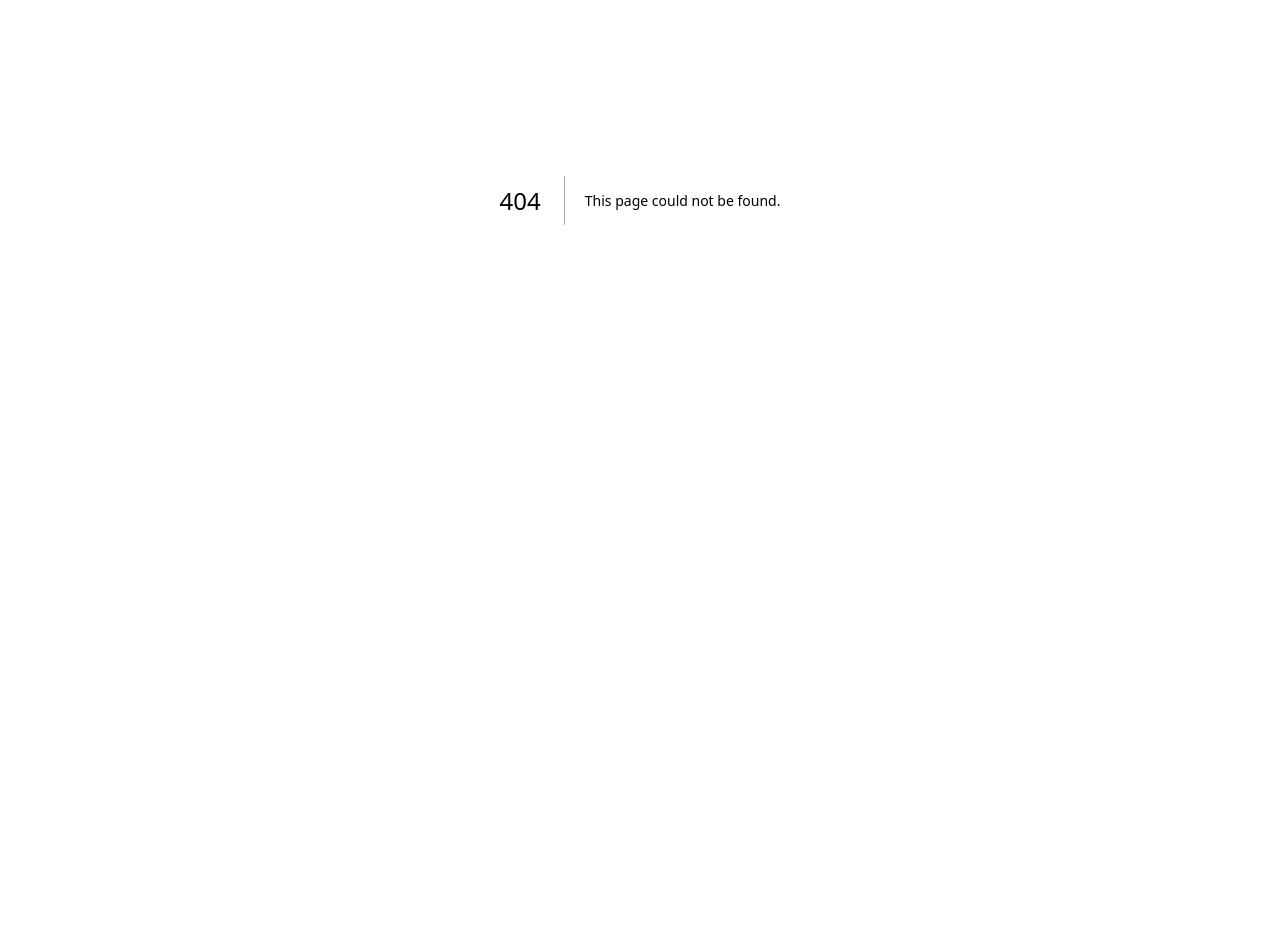
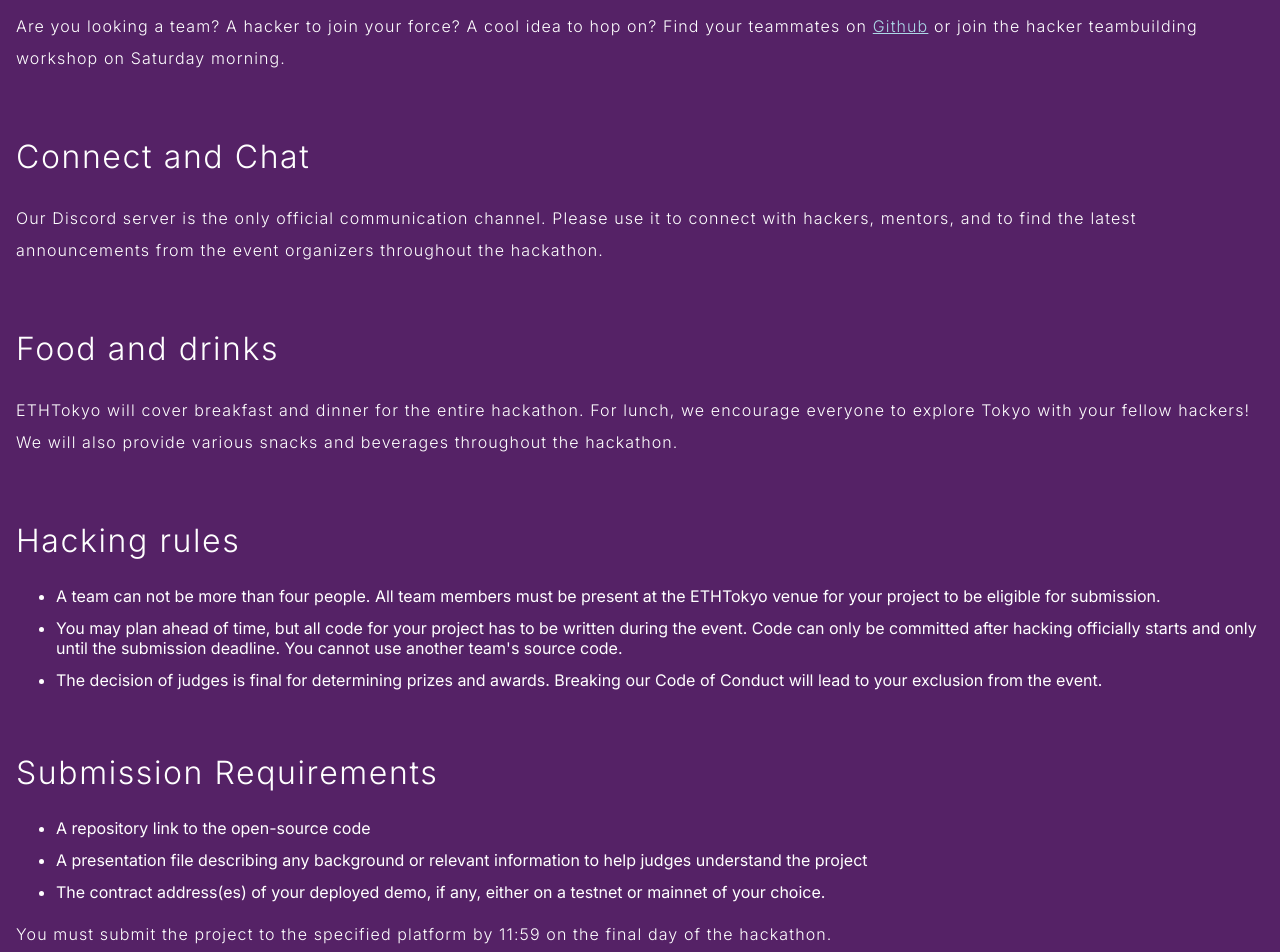
Before and after one commit to ethereumjp/ethtokyo-website, a Next.js app: page /guidelines in a window 1280 px wide. Before the commit this address had no page. Shown: the part 200-1152 px from the top of the page. Before the commit the page ends 800 px from the top, so only its background shows below. Built offline with nearby package versions, Linux system fonts and the light colour scheme.

Commit message:
add hacker guidelines

```diff
--- /dev/null
+++ b/src/pages/guidelines/index.tsx
@@ -0,0 +1,209 @@
+import Layout from "@/components/layouts/base";
+import { brand } from "@/themes/settings/color";
+import { css } from "@emotion/react";
+import type { NextPage } from "next";
+import Link from "next/link";
+
+const HackerChallenge: NextPage = () => {
+  return (
+    <Layout pageTitle="guidelines">
+      <div
+        css={css`
+      align-items: center;
+      justify-content: center;
+      padding: 1rem;
+    `}
+      >
+        <div
+          css={css`background-color: ${brand.Shuiro}; margin: -1rem; padding: 1rem;`}
+        >
+          <h1>ETHTokyo Hackathon guidelines</h1>
+        </div>
+        <br />
+        <h2 css={css`font-weight: 300;`}>Find a team/hacker/idea</h2>
+        <p>
+          Are you looking a team? A hacker to join your force? A cool idea to
+          hop on? Find your teammates on{" "}
+          <a
+            href="https://github.com/ethereumjp/find-hackathon-team/"
+            css={css`color: lightblue; :hover {color: orange;}`}
+          >
+            Github
+          </a>{" "}
+          or join the hacker teambuilding workshop on Saturday morning.
+        </p>
+        <br />
+        <h2 css={css`font-weight: 300;`}>Connect and Chat</h2>
+        <p>
+          Our Discord server is the only official communication channel. Please
+          use it to connect with hackers, mentors, and to find the latest
+          announcements from the event organizers throughout the hackathon.
+        </p>
+        <br />
+        <h2 css={css`font-weight: 300;`}>Food and drinks</h2>
+        <p>
+          ETHTokyo will cover breakfast and dinner for the entire hackathon. For
+          lunch, we encourage everyone to explore Tokyo with your fellow
+          hackers! We will also provide various snacks and beverages throughout
+          the hackathon.
+        </p>
+        <br />
+        <h2 css={css`font-weight: 300;`}>Hacking rules</h2>
+        <ul>
+          <li>
+            A team can not be more than four people. All team members must be
+            present at the ETHTokyo venue for your project to be eligible for
+            submission.
+          </li>
+          <li>
+            You may plan ahead of time, but all code for your project has to be
+            written during the event. Code can only be committed after hacking
+            officially starts and only until the submission deadline. You cannot
+            use another team's source code.
+          </li>
+          <li>
+            The decision of judges is final for determining prizes and awards.
+            Breaking our Code of Conduct will lead to your exclusion from the
+            event.
+          </li>
+        </ul>
+        <br />
+        <h2 css={css`font-weight: 300;`}>Submission Requirements</h2>
+        <ul>
+          <li>A repository link to the open-source code</li>
+          <li>
+            A presentation file describing any background or relevant
+            information to help judges understand the project
+          </li>
+          <li>
+            The contract address(es) of your deployed demo, if any, either on a
+            testnet or mainnet of your choice.
+          </li>
+        </ul>
+        <p>
+          You must submit the project to the specified platform by 11:59 on the
+          final day of the hackathon.
+        </p>
+        <br />
+        <h2 css={css`font-weight: 300;`}>Submitting your Project</h2>
+        <p>
+          Projects will be submitted using AKINDO platform. If you run into any
+          problems or have any feedback, it would be much appreciated if you
+          would report on channel `#channel-name`.
+        </p>
+        <h3>The general flow for using the tool is as follows:</h3>
+        <ol>
+          <li>
+            Go to projects.ethberlin.org and sign in with your Zupass
+            credentials to receive your role as "hacker".
+          </li>
+          <li>
+            Create or join an existing team Now you can submit projects and join
+            team.
+          </li>
+          <li>...</li>
+        </ol>
+        <h3>Some things to keep in mind:</h3>
+        <li>
+          Put as much information into the repository about the project, so
+          judges and other hackers only need to look in one place to learn as
+          much as possible about the it.
+        </li>
+        <li>
+          Dedicate some time to make a crisp and precice presentation. Don't
+          forget to submit it too.
+        </li>
+        <li>
+          Make sure to select the track that fits best to your project. Same
+          goes to submitting bounties.
+        </li>
+        <br />
+        <h2 css={css`font-weight: 300;`}>Tracks and Prizes</h2>
+        <p>The winning teams of the track awards each receive 5,000 USDC.</p>
+        <ul>
+          <li>
+            Freedom to Transact: This track is for you if you want to ensure
+            that anyone, anywhere, anytime can facilitate unrestricted
+            transactions. We're looking for projects that enable people to
+            access and send money, or value, across borders without
+            restrictions, promoting financial inclusion. This track is for those
+            who want to hack on peer-to-peer solutions, build
+            censorship-resistant applications, and ensure that transactions can
+            be private and secure.
+          </li>
+          <br />
+          <li>
+            Robust democracy: This track is all about platforms and tools that
+            enable informed and collective decision-making, transparent
+            governance, and collaboration and coordination among decentralized
+            communities. If you want to build credibly neutral systems for
+            voting, governance, and social interaction, and systems that counter
+            disproportionate influence of centralized powers then this track is
+            for you and your team. Other ideas you could hack on are
+            consensus-finding algorithms, sybil resistance, and decentralized
+            social reputation.
+          </li>
+          <br />
+          <li>
+            Infrastructure and tooling: This track is the right choice for you
+            if you want to hack on tools that enhance security and privacy. It's
+            about building projects that prioritize defense, decentralization,
+            and resilience to create a more secure and freer world. Think topics
+            like encryption, counter-surveillance, identity protection,
+            anonymity, anti-identity, security, local data handling, and
+            anything that armors the individual against intrusive data
+            collection practices.
+          </li>
+        </ul>
+        <br />
+        <h2 css={css`font-weight: 300;`}>Judging Criteria</h2>
+        <p>
+          You will pitch your project in front of a group of 2 groups of judges.
+          There will be Technical Judges and Concept Judges. Each will focus on
+          different aspects of your project.
+        </p>
+        <p>
+          <b>Technical Judges</b> will look at the technical sophistication and
+          quality of your projects.
+        </p>
+        <ul>
+          <li>What technical challenges does the project address?</li>
+          <li>Is the project functional?</li>
+          <li>Is the code and architecture well-designed?</li>
+          <li>Is the codebase clean and maintainable?</li>
+          <li>Is the code efficient and optimized?</li>
+          <li>Is there a creative approach to problem-solving?</li>
+        </ul>
+        <p>
+          <b>Concept Judges</b> will look at the idea, concept, vision of your
+          projects and how well they were communicated.
+        </p>
+        <ul>
+          <li>What technical challenges does the project address?</li>
+          <li>Does the project have the potential for real-world impact? </li>
+          <li>
+            Was the team able to clearly communicate the project and its value?
+          </li>
+          <li>How well does the project fit the hackathon track??</li>
+          <li>Does the concept have a strong vision?</li>
+          <li>What is the wow or fun factor of the idea??</li>
+        </ul>
+        <br />
+
+        <Link
+          href="/"
+          css={css`
+              color: inherit;
+              &:hover {
+                color: white;
+              }
+            `}
+        >
+          Go back
+        </Link>
+      </div>
+    </Layout>
+  );
+};
+
+export default HackerChallenge;
```
